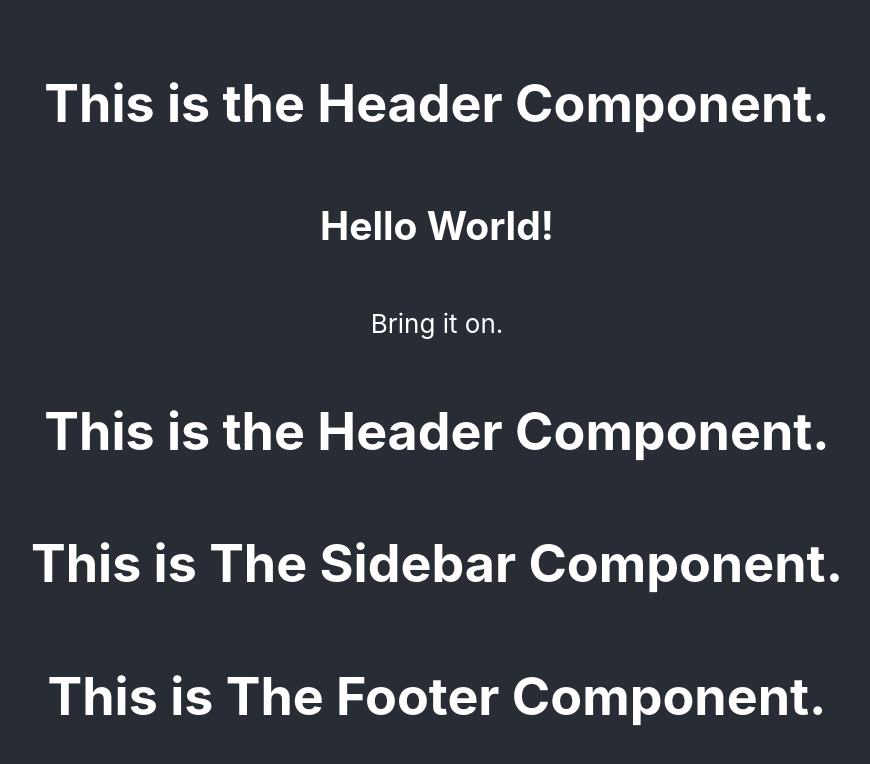
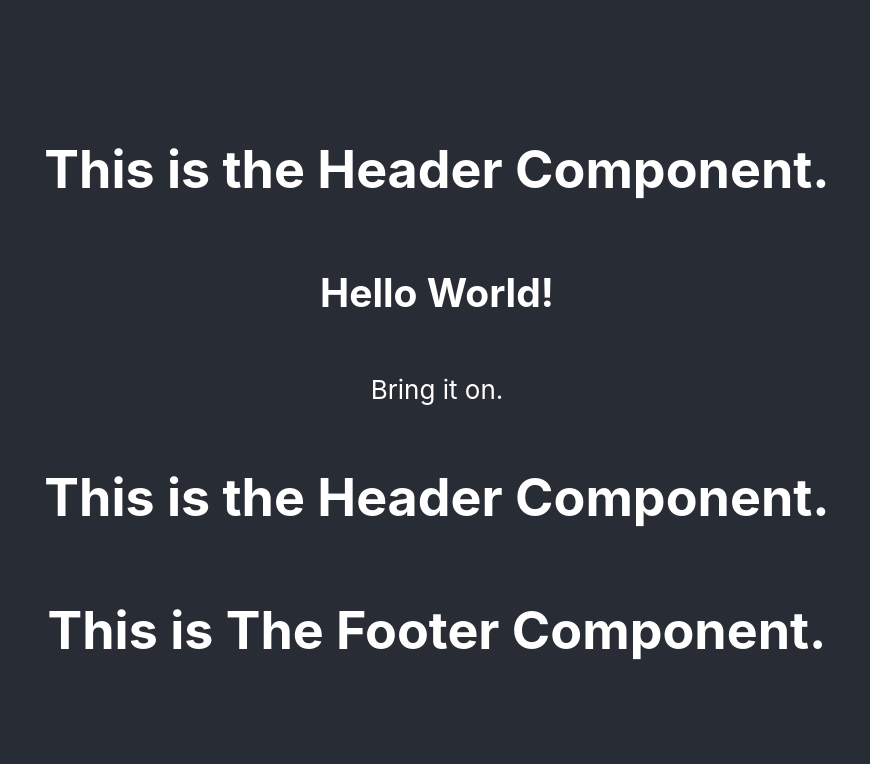
Before and after one commit to badshab454/React-Course, a React (Create React App) app: page / in a window 1280 px wide. Shown: the top 764 px of the page, without its empty margins (203-1073 px from the left). Built offline with nearby package versions, Linux system fonts and the light colour scheme.

Commit message:
new component

```diff
--- a/src/App.js
+++ b/src/App.js
@@ -4,7 +4,7 @@ import './App.css';
 import Header from './Header'
 
 
-import {Sidebar, Footer} from './Sidebar'
+import {Footer} from './Sidebar'
 function App() {
   return (
     <div className="App">
@@ -13,7 +13,6 @@ function App() {
         <h2>Hello World!</h2>
         <p>Bring it on.</p>
         <Header/>
-        <Sidebar />
         <Footer />
       </header>
     </div>
--- a/src/Sidebar.jsx
+++ b/src/Sidebar.jsx
@@ -8,4 +8,4 @@ const Footer = () => {
     )
 }
 
-export {Sidebar, Footer};
+export {Footer};
```
